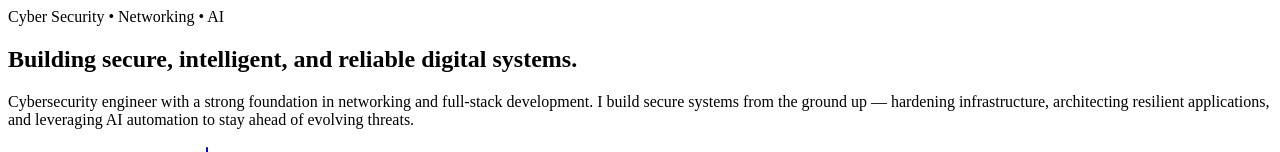
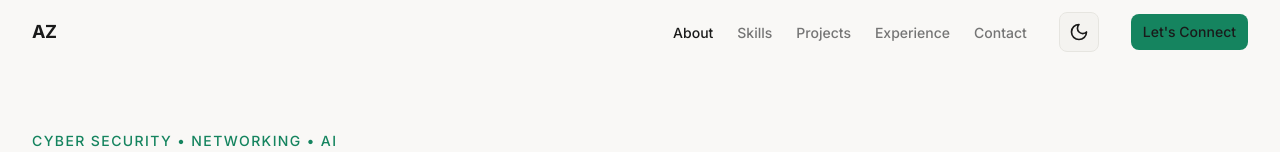
Before and after one commit to ammarzia124/Ammar-Zia-Portfolio-, a Next.js app: page / in a window 1280 px wide. Shown: the top 152 px of the page. Built offline with nearby package versions, Linux system fonts and the light colour scheme.

Commit message:
feat: add layout.tsx with Navbar, Footer, ThemeProvider, and metadata

```diff
--- /dev/null
+++ b/src/app/layout.tsx
@@ -0,0 +1,61 @@
+import type { Metadata } from "next";
+import { Inter, JetBrains_Mono } from "next/font/google";
+import { ThemeProvider } from "@/components/ui/ThemeProvider";
+import { Navbar } from "@/components/sections/Navbar";
+import { Footer } from "@/components/layout/Footer";
+import "./globals.css";
+
+const inter = Inter({
+  subsets: ["latin"],
+  variable: "--font-sans",
+  display: "swap",
+});
+
+const jetbrainsMono = JetBrains_Mono({
+  subsets: ["latin"],
+  variable: "--font-mono",
+  display: "swap",
+});
+
+export const metadata: Metadata = {
+  title: {
+    default: "Muhammad Ammar Zia | Full Stack Developer & Agentic AI Engineer",
+    template: "%s | Muhammad Ammar Zia",
+  },
+  description:
+    "Portfolio of Muhammad Ammar Zia — Full Stack Developer & Agentic AI Engineer with a strong networking foundation and emerging expertise in cybersecurity and AI automation.",
+  keywords: [
+    "Muhammad Ammar Zia",
+    "Full Stack Developer",
+    "Agentic AI Engineer",
+    "Cybersecurity",
+    "Networking",
+    "CCNA",
+    "React",
+    "Next.js",
+    "TypeScript",
+  ],
+  authors: [{ name: "Muhammad Ammar Zia" }],
+};
+
+export default function RootLayout({
+  children,
+}: {
+  children: React.ReactNode;
+}) {
+  return (
+    <html lang="en" suppressHydrationWarning>
+      <body
+        className={`${inter.variable} ${jetbrainsMono.variable} font-sans`}
+      >
+        <ThemeProvider>
+          <div className="flex min-h-screen flex-col">
+            <Navbar />
+            <main id="main-content" className="flex-1">{children}</main>
+            <Footer />
+          </div>
+        </ThemeProvider>
+      </body>
+    </html>
+  );
+}
```
